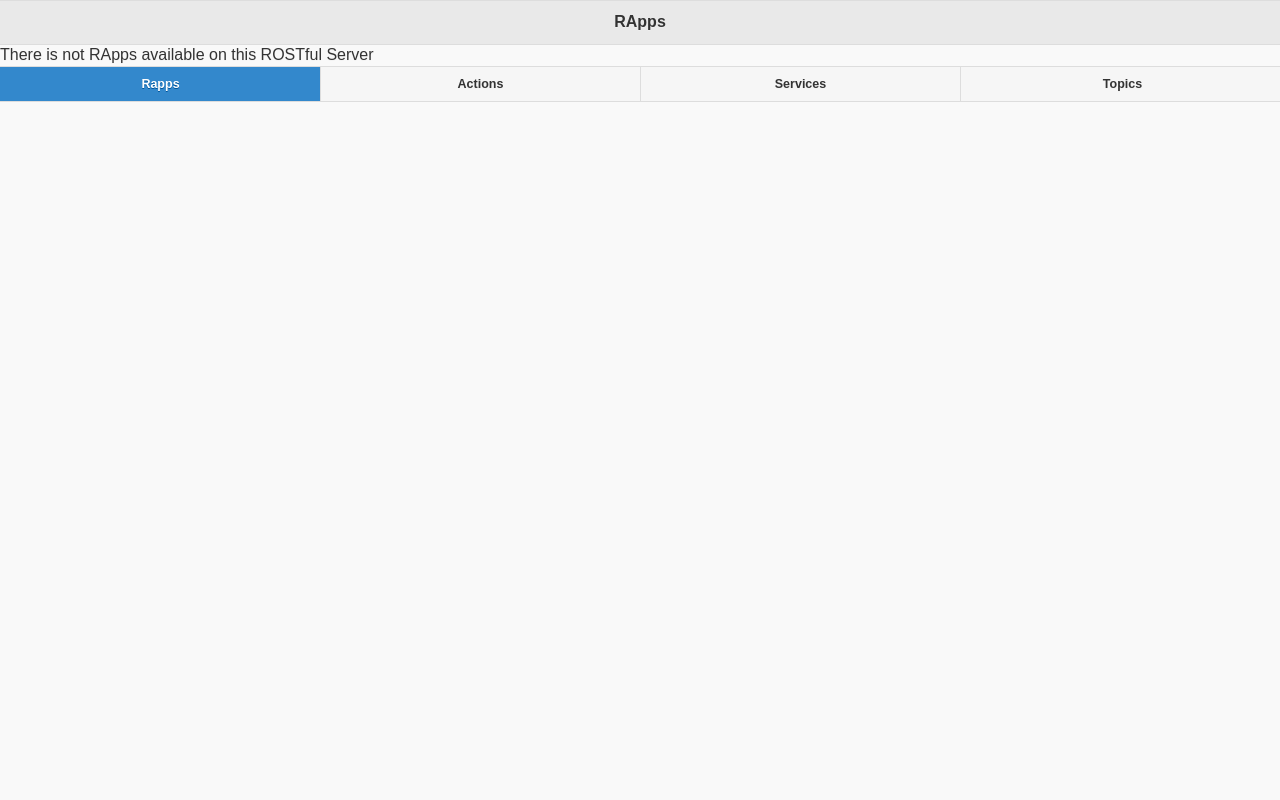
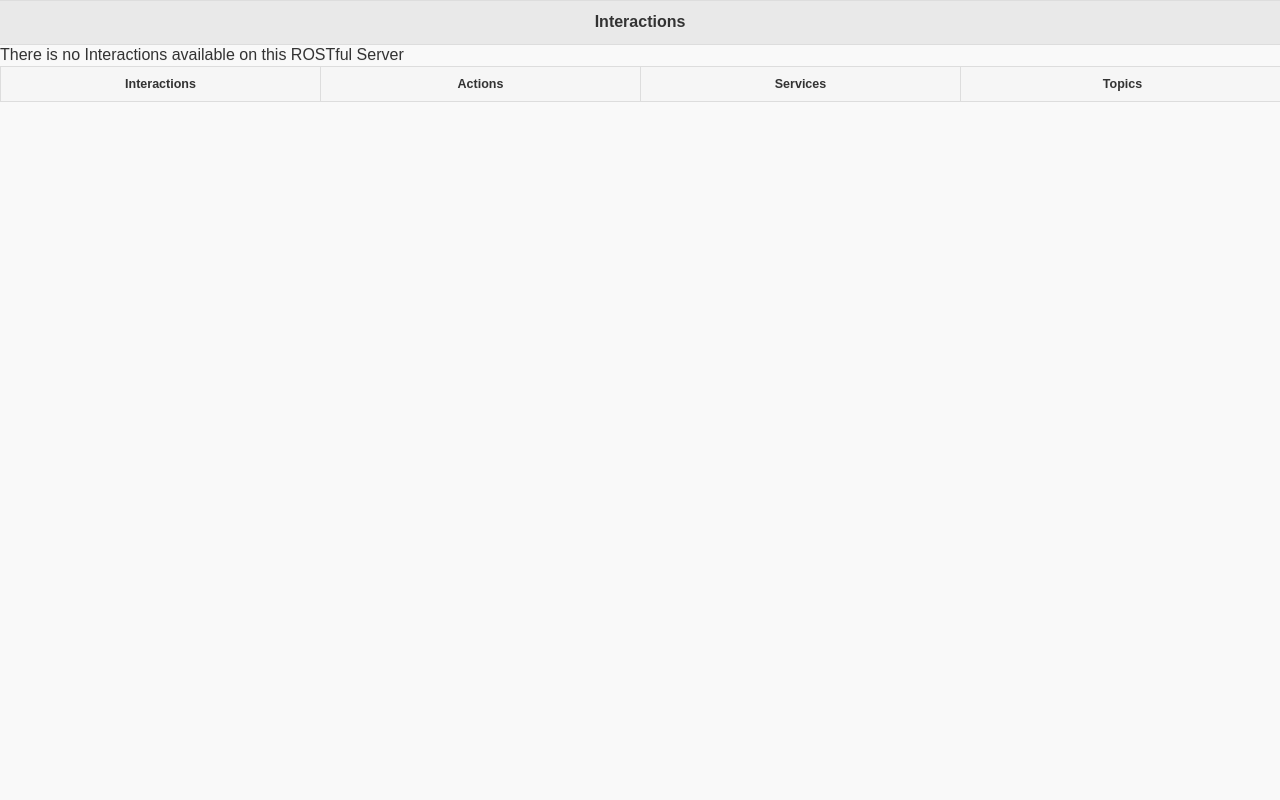
Before and after one commit to pyros-dev/rostful, a Python web app: template rostful/src/rostful/templates/index.html in a window 1280 px wide. Run offline with Jinja, Linux system fonts and the light colour scheme; the template is opened without the code that fills it, so the values that code supplies are empty.

Commit message:
fixing templates to not send arrays with empty params. cosmetics ( rapps -> interactions )

```diff
--- a/rostful/src/rostful/templates/index.html
+++ b/rostful/src/rostful/templates/index.html
@@ -17,19 +17,19 @@
 
 {% from 'macros.html' import navbar %}
 
-<div data-role="page" id="rapps">
+<div data-role="page" id="interactions">
   <div data-role="header">
-    <h1>RApps</h1>
+    <h1>Interactions</h1>
   </div>
   {% if rapps %}
-    {% for name, rapp in rapps.iteritems() %}
-      <a href="{{ rapp.name }}" class="ui-btn">{{ rapp.name }}</a>
+    {% for name, interact in interactions.iteritems() %}
+      <a href="{{ interact.name }}" class="ui-btn">{{ interact.name }}</a>
     {% endfor%}
   {% else %}
-    There is not RApps available on this ROSTful Server
+    There is no Interactions available on this ROSTful Server
   {% endif%}
   <div data-role="footer">
-  {{ navbar('rapps') }}
+  {{ navbar('interact') }}
   </div>
 </div>
 
@@ -42,7 +42,7 @@
       <a href="{{ action.name }}" class="ui-btn">{{ action.name }}</a>
     {% endfor%}
   {% else %}
-    There is not RApps available on this ROSTful Server
+    There is no Actions available on this ROSTful Server
   {% endif%}
   <div data-role="footer">
   {{ navbar('actions') }}
@@ -58,7 +58,7 @@
       <a href="{{ service.name }}" class="ui-btn">{{ service.name }}</a>
     {% endfor%}
   {% else %}
-    There is not RApps available on this ROSTful Server
+    There is no Services available on this ROSTful Server
   {% endif%}
   <div data-role="footer">
   {{ navbar('services') }}
@@ -74,7 +74,7 @@
       <a href="{{ topic.name }}" class="ui-btn">{{ topic.name }}</a>
     {% endfor%}
   {% else %}
-    There is not RApps available on this ROSTful Server
+    There is no Topics available on this ROSTful Server
   {% endif%}
   <div data-role="footer">
   {{ navbar('topics') }}
--- a/rostful/src/rostful/templates/macros.html
+++ b/rostful/src/rostful/templates/macros.html
@@ -1,7 +1,7 @@
-{% macro navbar(active='rapps') %}
+{% macro navbar(active='interactions') %}
     <div data-role="navbar">
       <ul>
-        <li><a href="#rapps" {% if 'rapps'==active %} class="ui-btn-active ui-state-persist" {% else %} class="" {% endif%} >Rapps</a></li>
+        <li><a href="#interactions" {% if 'interactions'==active %} class="ui-btn-active ui-state-persist" {% else %} class="" {% endif%} >Interactions</a></li>
         <li><a href="#actions" {% if 'actions'==active %} class="ui-btn-active ui-state-persist" {% else %} class="" {% endif%} >Actions</a></li>
         <li><a href="#services" {% if 'services'==active %} class="ui-btn-active ui-state-persist" {% else %} class="" {% endif%} >Services</a></li>
         <li><a href="#topics" {% if 'topics'==active %} class="ui-btn-active ui-state-persist" {% else %} class="" {% endif%} >Topics</a></li>
@@ -143,7 +143,10 @@
     {% elif type=='string[]' %}
     msgdata['{{ name }}']=[]
     for (idx=1; idx <= $( '.{{ name }}_clonedInput' ).length; idx++) {
-      msgdata['{{ name }}'].push( $('#{{ name }}-' + idx).val() )
+      var val=$('#{{ name }}-' + idx).val()
+      if (val!='') {
+        msgdata['{{ name }}'].push( val )
+      }
     }
 
     {% else %}
```
